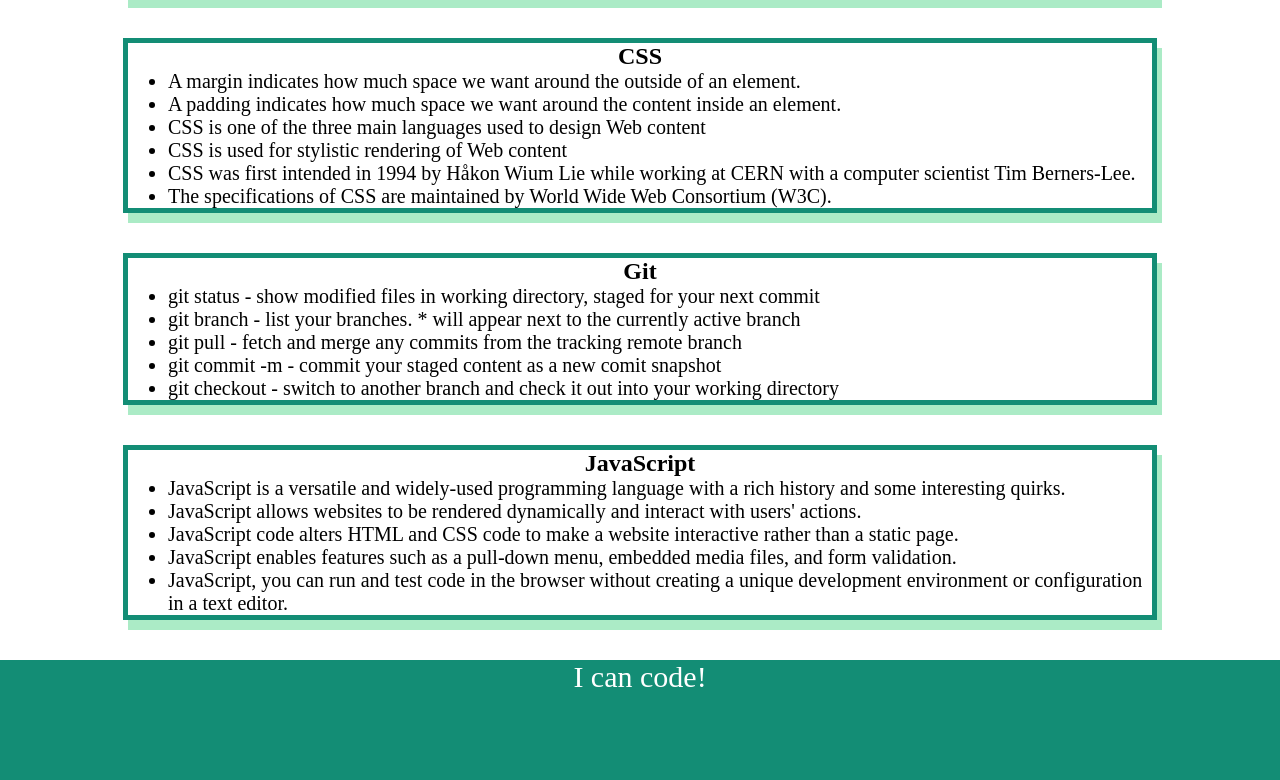
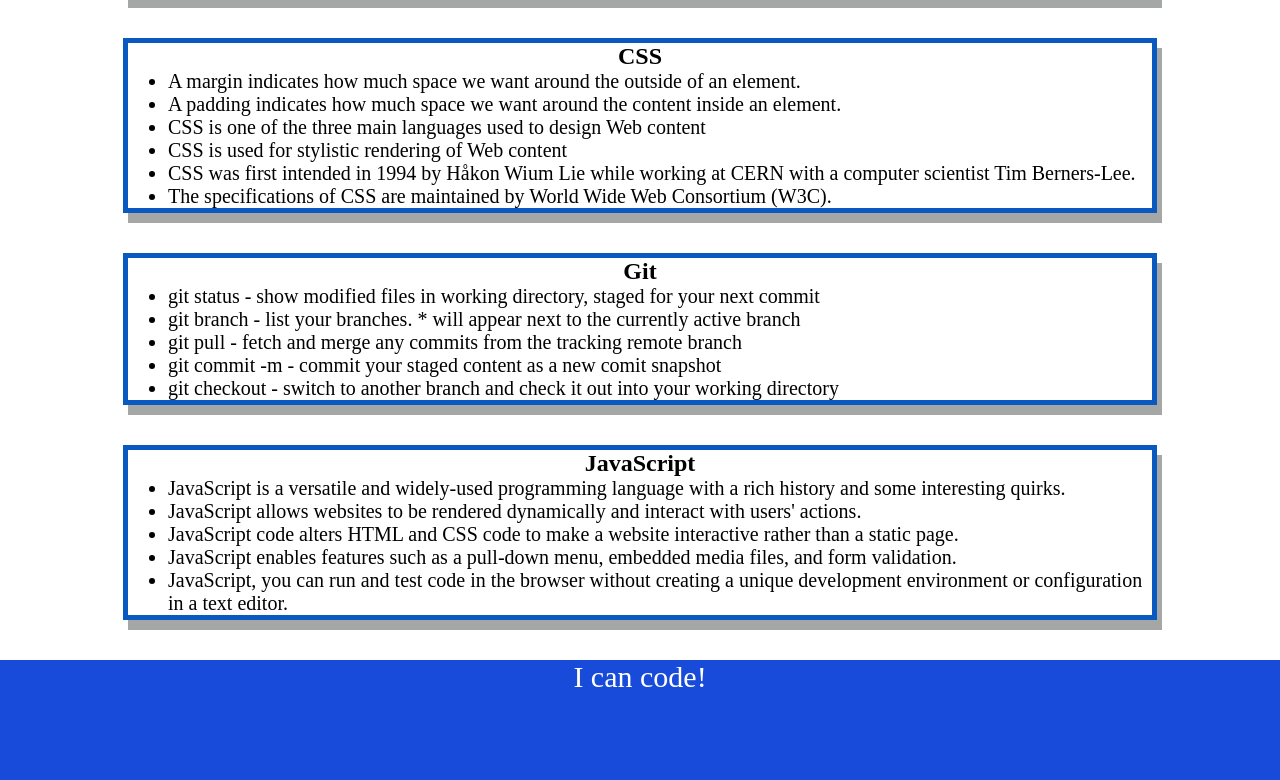
Before and after one commit to MotoDTop/theprework-study-guide, a plain HTML site: page assets/index copy.html in a window 1280 px wide. Shown: the part 360-1140 px from the top of the page. Drawn offline with Linux system fonts and the light colour scheme.

Commit message:
changed colors in CSS

```diff
--- a/assets/sytle.css
+++ b/assets/sytle.css
@@ -7,7 +7,7 @@
 footer {
  width: 100%;
  height: 120px;
- background-color: #138D75 ;
+ background-color: #184bd9 ;
  color: white;
 }
 
@@ -36,6 +36,6 @@
 .card {
     width: 80%;
     margin: 40px auto;
-    border: 5px solid #138D75;
-    box-shadow: 5px 10px #ABEBC6;
+    border: 5px solid #0959c1;
+    box-shadow: 5px 10px #a5a7a6;
   }
```
